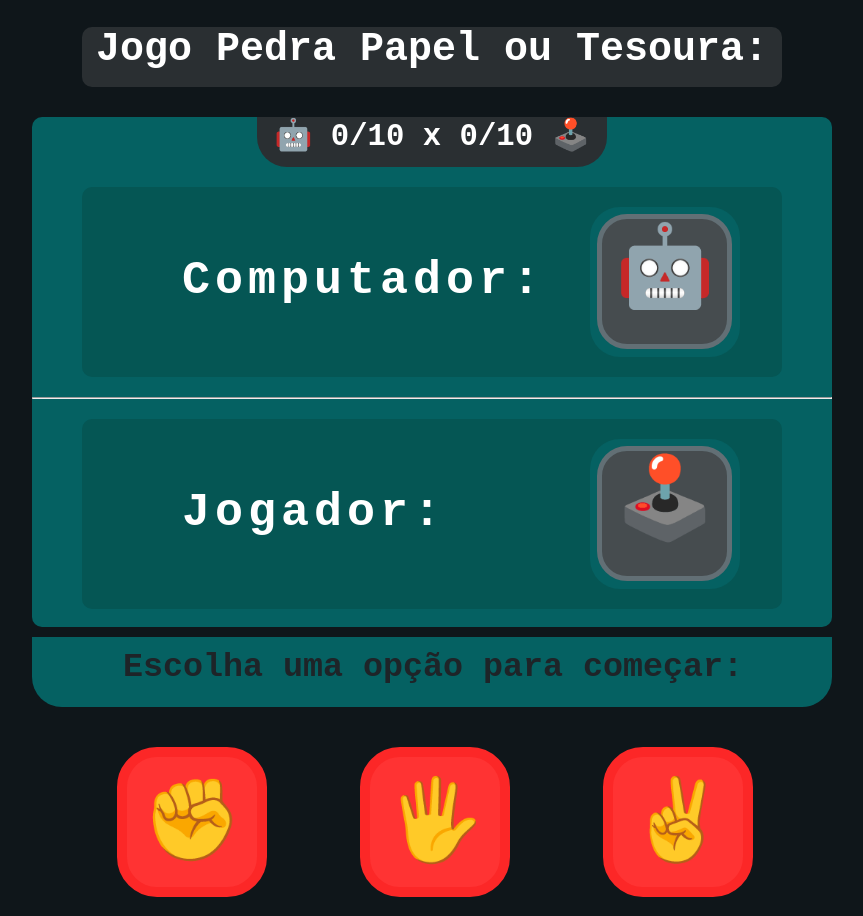
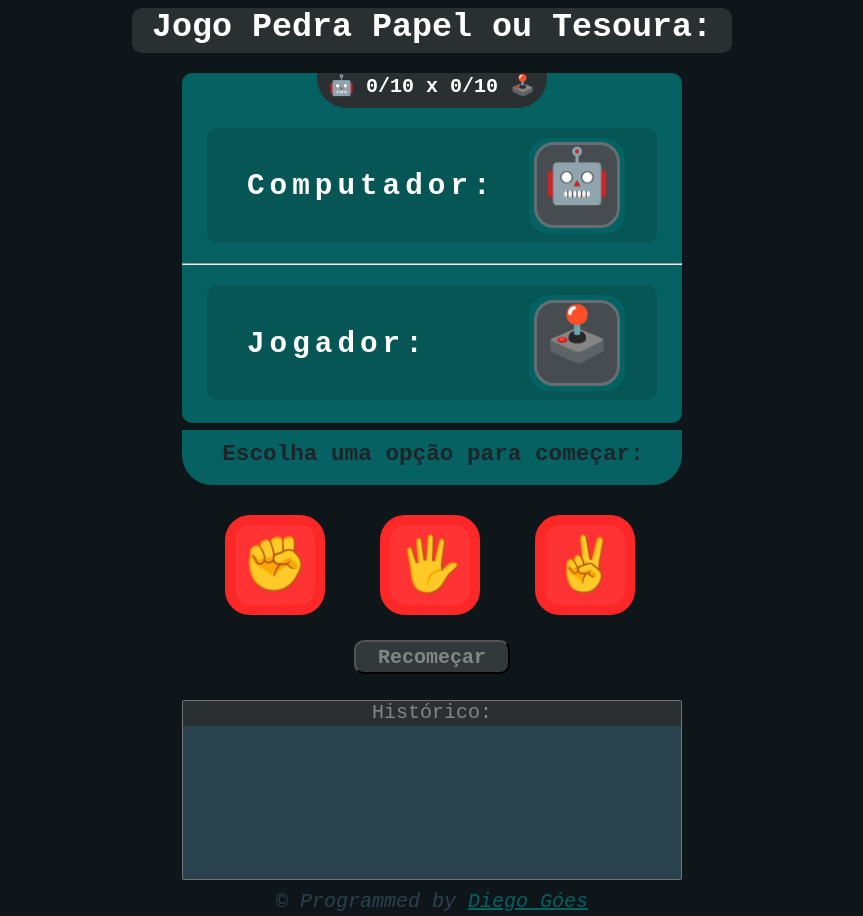
Before and after one commit to Diego-goes/jokenpo, a plain HTML site: page index.html in a window 1280 px wide. Shown: the top 916 px of the page, without its empty margins (208-1071 px from the left). Drawn offline with Linux system fonts and the light colour scheme.

Commit message:
Add files via upload

```diff
--- a/index.html
+++ b/index.html
@@ -51,9 +51,11 @@
         </div>
     </section>
     <section id="section3">
-        <input type="button" value="✊" id="buttonPedra" class="buttonsEscolhaSection3" onclick="rodarJogo('buttonPedra')" onmouseover="mouseOver('buttonPedra')" onmouseleave="mouseleave('buttonPedra')">
+        <div id="divButtons">
+            <input type="button" value="✊" id="buttonPedra" class="buttonsEscolhaSection3" onclick="rodarJogo('buttonPedra')" onmouseover="mouseOver('buttonPedra')" onmouseleave="mouseleave('buttonPedra')">
         <input type="button" value="🖐️" id="buttonPapel" class="buttonsEscolhaSection3" onclick="rodarJogo('buttonPapel')" onmouseover="mouseOver('buttonPapel')" onmouseleave="mouseleave('buttonPapel')">
         <input type="button" value="✌️" id="buttonTesoura" class="buttonsEscolhaSection3" onclick="rodarJogo('buttonTesoura')" onmouseover="mouseOver('buttonTesoura')" onmouseleave="mouseleave('buttonTesoura')">
+        </div>
     </section>
     <section id="section4">
         <div id="divOpcoesSection4">
--- a/script.js
+++ b/script.js
@@ -88,36 +88,32 @@ function rodarJogo(opcao) {
 
     // - - - - - - | Fim de jogo | - - - - - - //
     //pontosPc += 9;
-    if (pontosPc >= 10) {
+    if (pontosPc >= 10 || pontosJogador >= 10) {
         pLogResultado.innerHTML = `Aperte recomeçar para jogar novamente!`;
-        section3.innerHTML = `VOCÊ PERDEU! <br> 🤖 | Boa sorte na próxima vez!`;
-        section3.style.font = `bolder 33pt monospace`;
+        if (pontosPc >= 10) {
+            section3.innerHTML = `VOCÊ PERDEU! <br> 🤖 | Boa sorte na próxima vez!`;
+        } else if (pontosJogador >= 10){
+            section3.innerHTML = `VOCÊ GANHOU! <br> 🤖 | Que tal uma revanche?`;
+        }
+        section3.style.font = `bolder 24pt monospace`;
         section3.style.textAlign = `center`;
         section3.style.backgroundColor = `#181d20`;
-        section3.style.borderRadius = `10px`;
-        section3.style.padding = `10px`;
-        section3.style.border = `5px solid`;
-        section3.style.borderColor = `#ffff00`;
-    } else if (pontosJogador >= 10) {
-        pLogResultado.innerHTML = `Aperte recomeçar para jogar novamente!`;
-        section3.innerHTML = `VOCÊ GANHOU! <br> 🤖 | Que tal uma revanche?`;
-        section3.style.font = `bolder 33pt monospace`;
-        section3.style.textAlign = `center`;
-        section3.style.backgroundColor = `#181d20`;
-        section3.style.borderRadius = `10px`;
-        section3.style.padding = `10px`;
-        section3.style.border = `5px solid`;
+        section3.style.borderRadius = `5px`;
+        section3.style.padding = `5px`;
+        section3.style.border = `3px solid`;
         section3.style.borderColor = `#ffff00`;
     }
-
 }
 
 function recomecar() {
     // - - - - - - | Pedir confirmação | - - - - - - //
-    window.alert(`Deseja realmente recomeçar?`);
-
-    // - - - - - - | Recarregar pag  | - - - - - - //
-    window.location.reload();
+    var confirmacao = window.prompt(`Deseja realmente recomeçar?`);
+    if (confirmacao.toLowerCase().startsWith(`s`) || confirmacao.toLowerCase().startsWith(`y`)) {
+        // - - - - - - | Recarregar pag  | - - - - - - //
+        return window.location.reload();
+    }
+    // - - - - - - | Continuar jogo | - - - - - - //
+    return window.alert(`O jogo não foi reiniciado!`);
 
 }
 
--- a/style.css
+++ b/style.css
@@ -2,33 +2,36 @@ body{
     background-color: #0F161A;
     font-family: monospace;
     color: white;
+    font: normal 15pt monospace;
 }
 
 
 header{
-    font: normal 15pt monospace;
     text-align: center;
     background-color: #2A2F32;
-    width: 700px;
-    height: 60px;
+    width: 600px;
+    height: 45px;
     border-radius: 10px;
     margin: auto;
-    margin-bottom: 30px;
+}
+h1{
+    margin-top: 1px;
+    font-size: 25pt;
 }
 
 
 #section1{
     background-color:#056162;
-    width: 800px;
-    height: 510px;
+    width: 500px;
+    height: 350px;
     border-radius: 10px;
     margin: auto;
 }
 #divPlacar{
     text-align: center;
     background-color: #2A2F32;
-    width: 350px;
-    height: 50px;
+    width: 230px;
+    height: 35px;
     margin: auto;
     border-bottom-left-radius: 30px;
     border-bottom-right-radius: 30px;
@@ -36,51 +39,51 @@ header{
 
 }
 #pPlacar{
-    font: bold 23pt monospace;
+    font: bold 15pt monospace;
 }
 .divUsuarios{
     background-color: #055654;
-    width: 700px;
-    height: 190px;
+    width: 450px;
+    height: 115px;
     margin: auto;
     border-radius: 10px;
 
 }
 .divNome{
     display: inline-block;
-    margin-left: 100px;
-    width: 250px;
+    margin-left: 40px;
+    width: 100px;
     height: 150px;
 }
 .pNome{
     text-align: left;
-    font: bold 35pt monospace;
+    font: bold 22pt monospace;
     letter-spacing: 5px;
 }
 
 .fundoResultado{
-    margin-top: 20px;
-    margin-left: 150px;
+    margin-top: 10px;
+    margin-left: 170px;
     display: inline-block;
     background-color: #056162;
-    width: 150px;
-    height: 150px;
-    border-radius: 30px;
+    width: 96px;
+    height: 96px;
+    border-radius: 20px;
 
 }
 #divResultadoPc{
     background-color: #464C4F;
     margin: auto;
-    margin-top: 7px;
-    width: 125px;
-    height: 125px;
-    border: 5px solid;
-    border-radius: 30px;
+    margin-top: 4px;
+    width: 80px;
+    height: 80px;
+    border: 3px solid;
+    border-radius: 20px;
     border-color: #626f75;
 
 }
 #pEscolhaPc{
-    font-size: 60pt;
+    font-size: 40pt;
     margin-top: 0px;
     text-align: center;
 }
@@ -91,16 +94,16 @@ hr{
 #divResultadoJogador{
     background-color: #464C4F;
     margin: auto;
-    margin-top: 7px;
-    width: 125px;
-    height: 125px;
-    border: 5px solid;
-    border-radius: 30px;
+    margin-top: 5px;
+    width: 80px;
+    height: 80px;
+    border: 3px solid;
+    border-radius: 20px;
     border-color: #626f75;
 
 }
 #pEscolhaJogador{
-    font-size: 60pt;
+    font-size: 40pt;
     margin-top: 0px;
     text-align: center;
 }
@@ -108,48 +111,52 @@ hr{
 
 #section2{
     background-color:#056162;
-    width: 800px;
-    height: 70px;
+    width: 500px;
+    height: 55px;
     border-bottom-left-radius: 30px;
     border-bottom-right-radius: 30px;
     margin: auto;
-    margin-top: 10px;
+    margin-top: 7px;
 }
 #divLogResultado{
     padding: 1px;
     margin: auto;
-    width: 800px;
-    height: 50px;
+    width: 500px;
+    height: 40px;
 }
 #pLogResultado{
-    font: bold 25pt monospace;
+    font: bold 17pt monospace;
     color: #1E2428;
     margin-top: 10px;
     text-align: center;
 }
 
 #section3{
-    width: 800px;
-    height: 150px;
+    width: 600px;
+    height: 100px;
     margin: auto;
-    margin-top: 40px;
+    margin-top: 30px;
+}
+#divButtons{
+    margin: auto;
+    width: 500px;
 }
 .buttonsEscolhaSection3{
-    font: normal 60pt monospace;
+    font: normal 40pt monospace;
     background-color: #FF3333;
     border: 10px solid;
     border-color: #FC2727;
-    width: 150px;
-    height: 150px;
-    border-radius: 40px;
-    margin-left: 85px;
+    width: 100px;
+    height: 100px;
+    border-radius: 25px;
+    margin-left: 43px;
 }
 #section4{
     width: 800px;
     height: 50px;
     margin: auto;
-    margin-top: 40px;
-    margin-bottom: 50px;
+    margin-top: 25px;
+    margin-bottom: 10px;
 }
 #divOpcoesSection4{
     width: 540px;
@@ -157,11 +164,11 @@ hr{
     text-align: center;
 }
 #buttonReiniciar{
-    width: 250px;
-    height: 50px;
+    width: 156px;
+    height: 34px;
     border-radius: 10px;
     background-color: #33383B;
-    font: bold 20pt monospace;
+    font: bold 15pt monospace;
     color: #828689;
 }
 
@@ -171,9 +178,9 @@ hr{
     text-align: center;
 }
 #selectHistorico{
-    font: normal 25pt monospace;
-    width: 800px;
-    height: 300px;
+    font: normal 15pt monospace;
+    width: 500px;
+    height: 180px;
     text-align: center;
     background-color: #2a424d;
 
@@ -184,15 +191,15 @@ hr{
     background-color:  #2A2F32;
 }
 option{
-    margin-left: 70px;
+    margin-left: 40px;
     text-align: left;
     color: #828689;
 }
 
 
 footer{
-    font: italic 20pt monospace;
-    margin-top: 30px;
+    font: italic 15pt monospace;
+    margin-top: 10px;
     text-align: center;
     color: #2a424d;
 }
```
